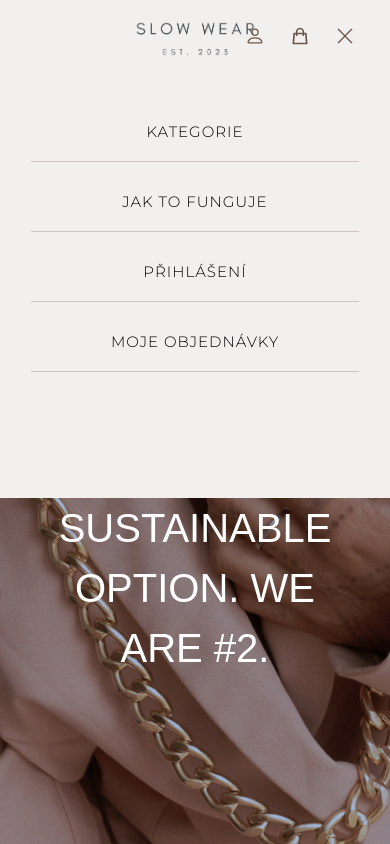
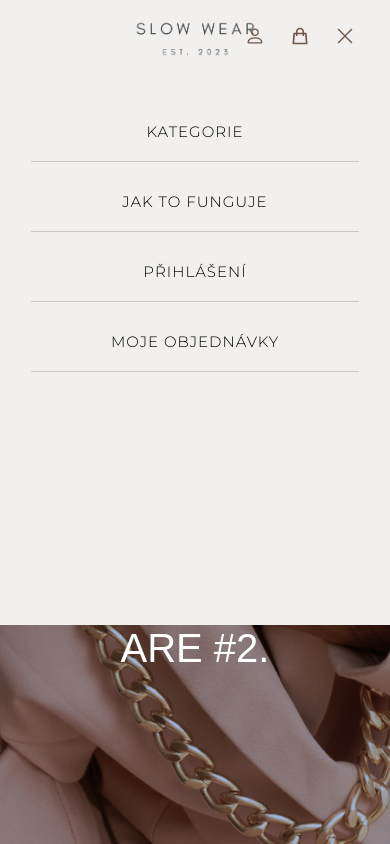
Before and after one commit to Kristyna-Novakova/slow-wear, a React app: page / in a window 390 px wide. Both pictures are taken after a click on the item 345 px from the left and 38 px from the top of the page. Shown: the top 844 px of the page. Built offline with nearby package versions, Linux system fonts and the light colour scheme; a web font is replaced by a local one.

Commit message:
fixing responsive design

```diff
--- a/src/Components/HamburgerMenu/style.css
+++ b/src/Components/HamburgerMenu/style.css
@@ -5,8 +5,8 @@
   background-color: #F1F0EF;
   padding: 1rem;
   display: none;
-  width: 20vw;
-  height: 55vh;
+  width: 25vw;
+  height: 65vh;
   display: block;
 
 }
@@ -38,10 +38,15 @@
 @media (max-width: 768px) {
   .menu-items {
     width: 100vw;
-    height: 50vh;
   }
 
   .menu-items li {
     font-size: 15px;
   }
 }
+
+@media (min-width: 769px) and (max-width: 992px) {
+  .menu-items {
+    width: 40vw;
+  }
+}
```
